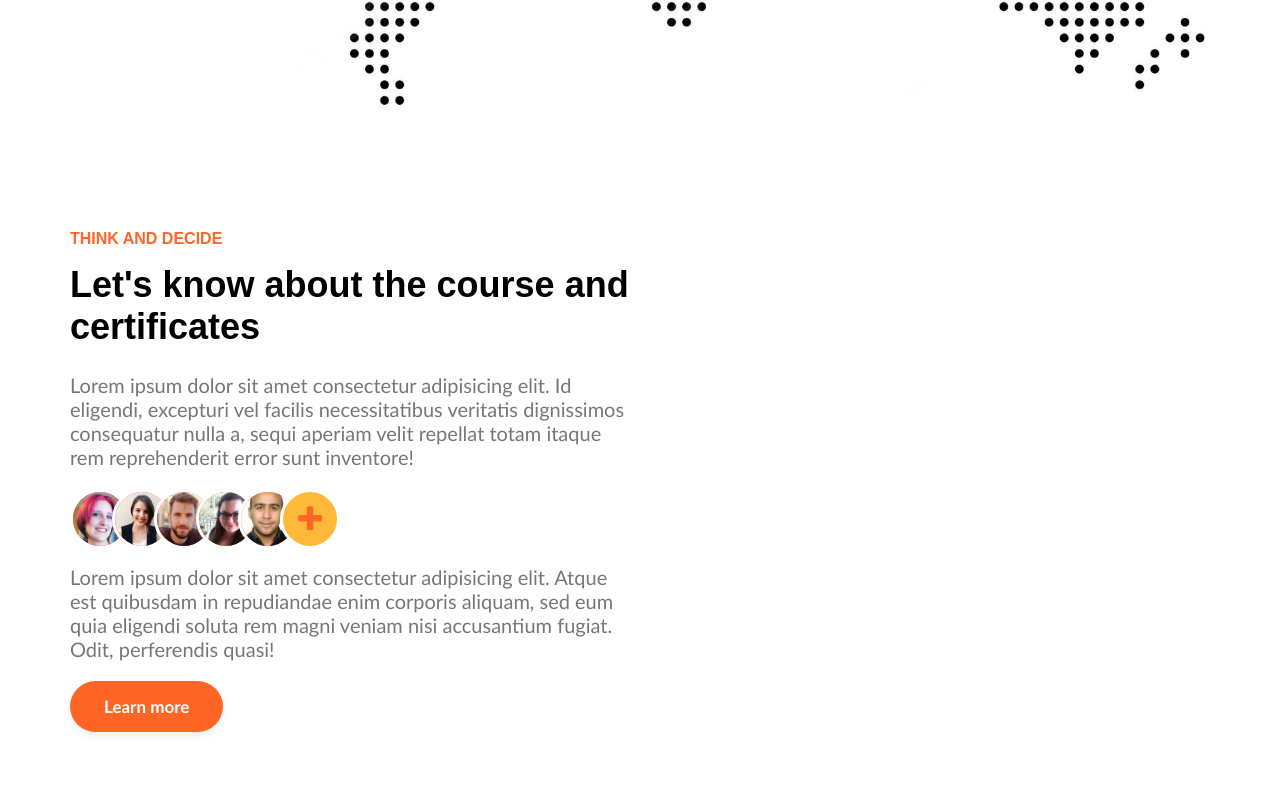
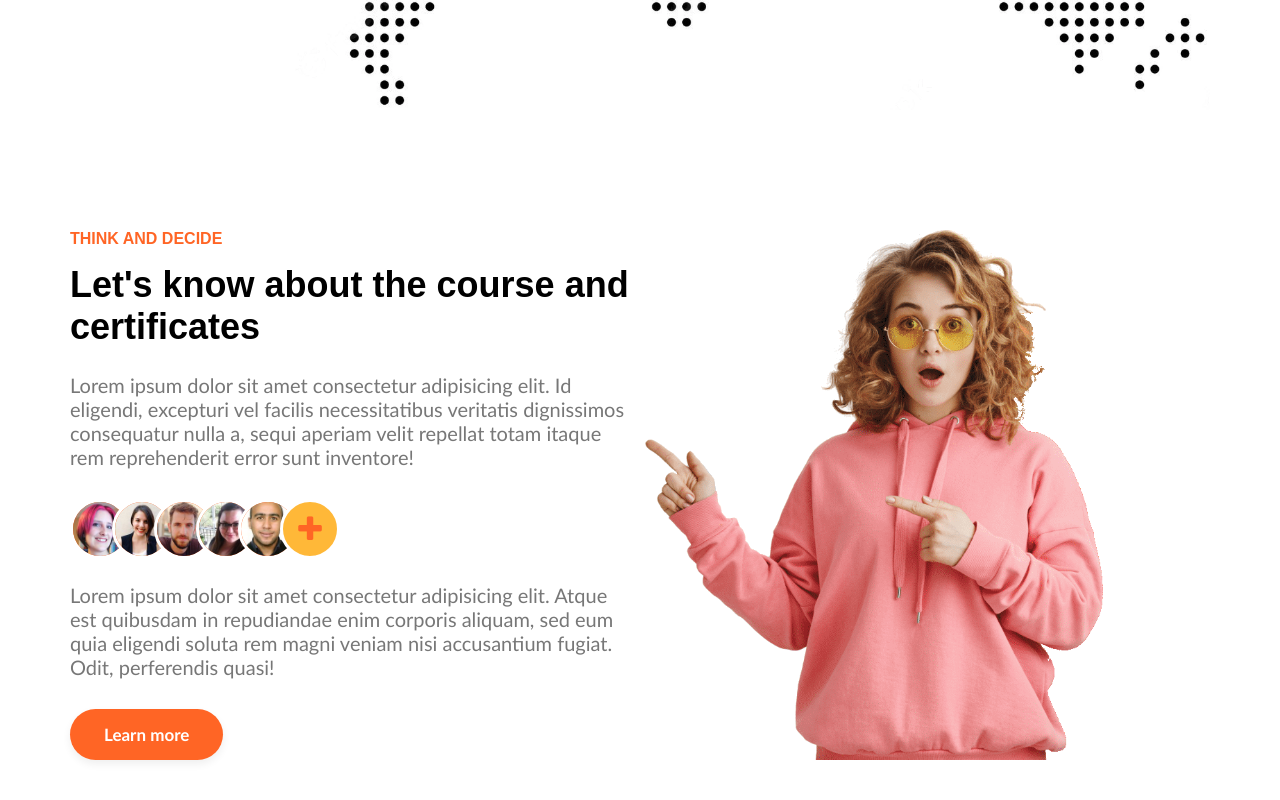
Before and after one commit to belauzas/learn-guru, a website: page index.html in a window 1280 px wide. Shown: the part 1724-2524 px from the top of the page. Drawn offline with Linux system fonts and the light colour scheme.

Commit message:
Thind-decide main image #12

```diff
--- a/css/pages/home.css
+++ b/css/pages/home.css
@@ -45,8 +45,21 @@
 /* Community section - END */
 
 /* Think and decide section - START */
+.think-decide .row {
+}
 .think-decide .item-preview-list,
 .think-decide .section-description {
-    margin-bottom: 1em;
+    margin-bottom: 1.5em;
+}
+.think-decide .main-think-image {
+    position: relative;
+    height: 100%;
+}
+.think-decide .main-think-image > img {
+    height: 100%;
+    width: 100%;
+    position: absolute;
+    inset: 0;
+    object-position: left;
 }
 /* Think and decide section - END */
--- a/index.html
+++ b/index.html
@@ -89,6 +89,9 @@
                 <p class="section-description">Lorem ipsum dolor sit amet consectetur adipisicing elit. Atque est quibusdam in repudiandae enim corporis aliquam, sed eum quia eligendi soluta rem magni veniam nisi accusantium fugiat. Odit, perferendis quasi!</p>
                 <a href="#" class="btn">Learn more</a>
             </div>
+            <div class="col-12 col-md-6 main-think-image">
+                <img src="./img/girl2.png" alt="Girl" class="">
+            </div>
         </div>
     </section>
 </body>
```
Also changed, not shown: img/girl2.png (added).
